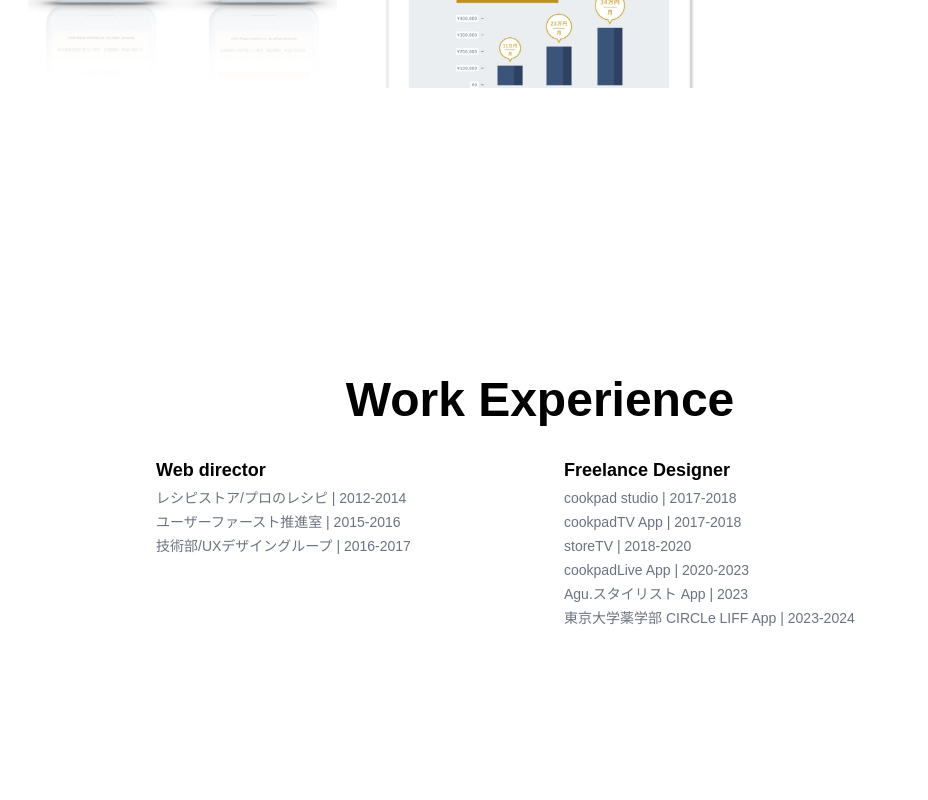
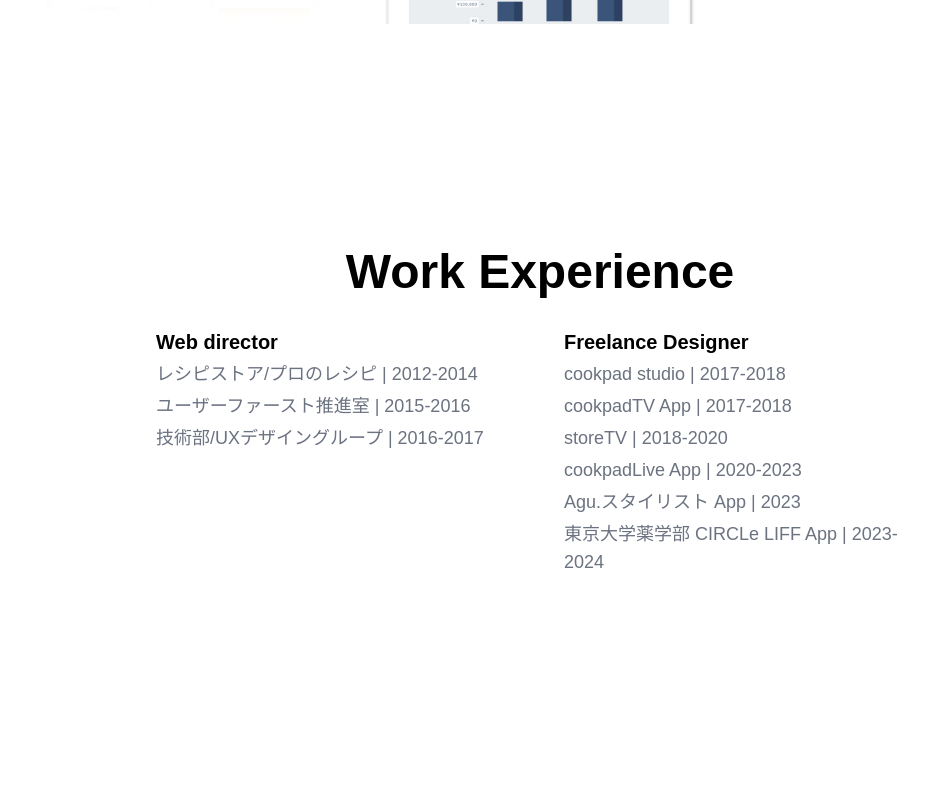
Before and after one commit to kotsuru0812/portfolio, a Next.js app: page / in a window 1280 px wide. Shown: the part 1700-2500 px from the top of the page, without its empty margins (100-1028 px from the left). Built offline with nearby package versions, Linux system fonts and the light colour scheme; a web font is replaced by a local one.

Commit message:
Refine styles

```diff
--- a/src/components/Home/Name.tsx
+++ b/src/components/Home/Name.tsx
@@ -2,7 +2,7 @@
 
 export default function Name() {
   return (
-    <section className="w-full pt-12 md:pt-24 lg:pt-32">
+    <section className="w-full pt-12 md:pt-24 lg:pt-24">
       <div className="container mx-auto space-y-10 xl:space-y-16">
         <div className="grid gap-4 px-10 md:grid-cols-2 md:gap-16 lg:px-40">
           <div>
@@ -12,7 +12,7 @@
             <p className="text-gray-500 mt-4 md:text-xl dark:text-gray-400">UI/UX Designer</p>
             <p className="text-gray-500 mt-4 text-sm lg:text-lg dark:text-gray-400">強みはInformation ArchitectとUI Designです。<br />使い手に寄り添ったデザインを心がけています。</p>
           </div>
-          <div className="flex flex-col items-start mt-8 space-y-4">
+          <div className="flex flex-col items-start mt-8 space-y-4 ">
             <Image
               alt="Yoko Daikoku"
               className="rounded-full w-[200px] h-[200px] object-cover place-self-center"
--- a/src/components/Home/Portfolio.tsx
+++ b/src/components/Home/Portfolio.tsx
@@ -4,7 +4,7 @@
 
 export default function Portfolio() {
   return (
-    <section className="w-full py-12 md:py-24 lg:py-32">
+    <section className="w-full py-12 md:py-24 lg:py-24">
       <div className="container mx-auto px-10 md:px-6">
         <div className="flex flex-col items-center justify-center space-y-4 text-center">
           <div className="space-y-2 my-8">
--- a/src/components/Home/WorkExperience.tsx
+++ b/src/components/Home/WorkExperience.tsx
@@ -1,6 +1,6 @@
 export default function WorkExperience() {
   return (
-    <section className="w-full py-12 md:py-24 lg:py-32">
+    <section className="w-full py-12 md:py-24 lg:py-24">
       <div className="container mx-auto px-10 md:px-6">
         <div className="flex flex-col items-center justify-center space-y-4 text-center">
           <div className="space-y-2 my-8">
@@ -10,20 +10,20 @@
 
         <div className="mx-auto grid items-start gap-8 sm:max-w-4xl sm:grid-cols-2 md:gap-12 lg:max-w-3xl lg:grid-cols-2">
           <div className="grid gap-1">
-            <h3 className="text-lg font-bold">Web director</h3>
-            <p className="text-sm text-gray-500 dark:text-gray-400">レシピストア/プロのレシピ | 2012-2014</p>
-            <p className="text-sm text-gray-500 dark:text-gray-400">ユーザーファースト推進室 | 2015-2016</p>
-            <p className="text-sm text-gray-500 dark:text-gray-400">技術部/UXデザイングループ | 2016-2017</p>
+            <h3 className="text-xl font-bold">Web director</h3>
+            <p className="ttext-base lg:text-lg text-gray-500 dark:text-gray-400">レシピストア/プロのレシピ | 2012-2014</p>
+            <p className="text-base lg:text-lg text-gray-500 dark:text-gray-400">ユーザーファースト推進室 | 2015-2016</p>
+            <p className="text-base lg:text-lg text-gray-500 dark:text-gray-400">技術部/UXデザイングループ | 2016-2017</p>
           </div>
 
           <div className="grid gap-1">
-            <h3 className="text-lg font-bold">Freelance Designer</h3>
-            <p className="text-sm text-gray-500 dark:text-gray-400">cookpad studio | 2017-2018</p>
-            <p className="text-sm text-gray-500 dark:text-gray-400">cookpadTV App | 2017-2018</p>
-            <p className="text-sm text-gray-500 dark:text-gray-400">storeTV | 2018-2020</p>
-            <p className="text-sm text-gray-500 dark:text-gray-400">cookpadLive App | 2020-2023</p>
-            <p className="text-sm text-gray-500 dark:text-gray-400">Agu.スタイリスト App | 2023</p>
-            <p className="text-sm text-gray-500 dark:text-gray-400">東京大学薬学部 CIRCLe LIFF App | 2023-2024</p>
+            <h3 className="text-xl font-bold">Freelance Designer</h3>
+            <p className="text-base lg:text-lg text-gray-500 dark:text-gray-400">cookpad studio | 2017-2018</p>
+            <p className="text-base lg:text-lg text-gray-500 dark:text-gray-400">cookpadTV App | 2017-2018</p>
+            <p className="text-base lg:text-lg text-gray-500 dark:text-gray-400">storeTV | 2018-2020</p>
+            <p className="text-base lg:text-lg text-gray-500 dark:text-gray-400">cookpadLive App | 2020-2023</p>
+            <p className="text-base lg:text-lg text-gray-500 dark:text-gray-400">Agu.スタイリスト App | 2023</p>
+            <p className="text-base lg:text-lg text-gray-500 dark:text-gray-400">東京大学薬学部 CIRCLe LIFF App | 2023-2024</p>
           </div>
         </div>
       </div>
```
